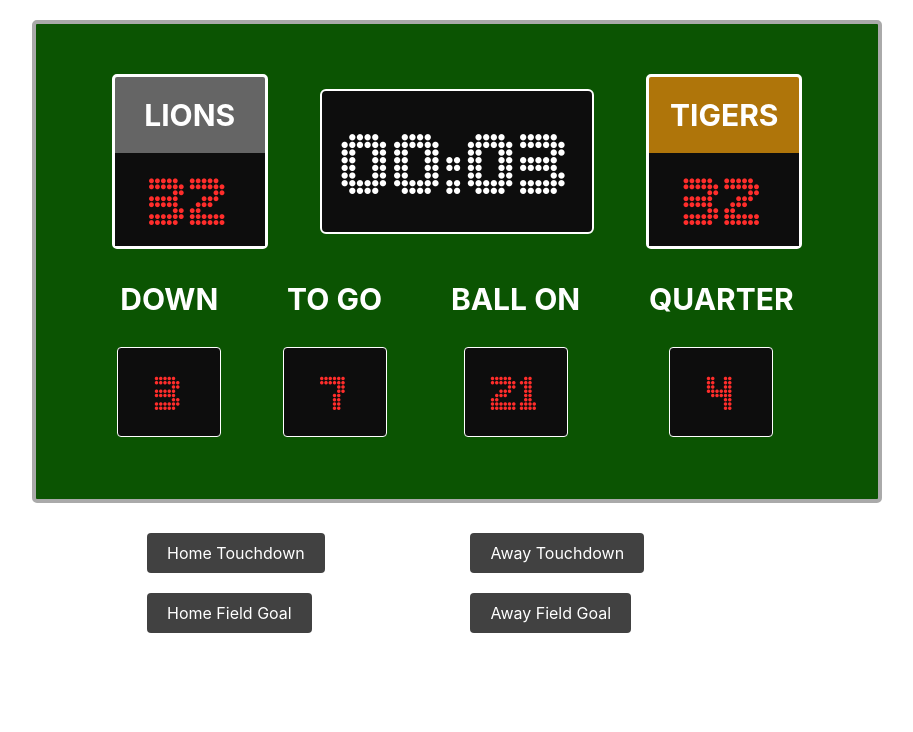
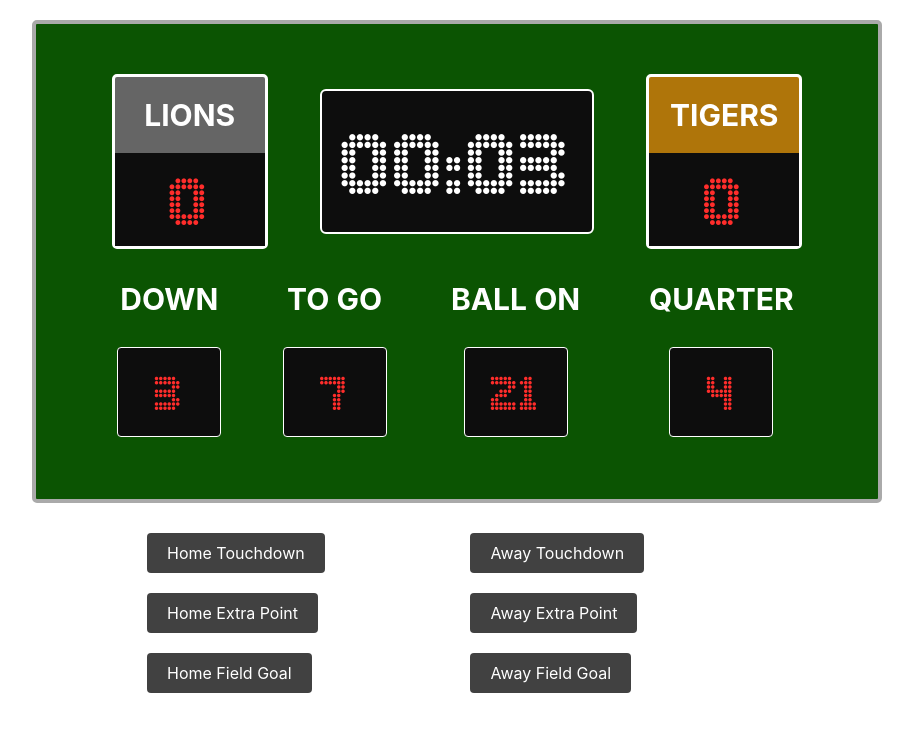
Before and after one commit to bloominstituteoftechnology/react-american-football-scoreboard, a React (Create React App) app: page / in a window 1280 px wide. Shown: the top 732 px of the page, without its empty margins (183-1096 px from the left). Built offline with nearby package versions, Linux system fonts and the light colour scheme; the HTML template or start-up script is replaced by a standard one.

Commit message:
completed project

```diff
--- a/src/App.js
+++ b/src/App.js
@@ -1,11 +1,12 @@
 //TODO: STEP 1 - Import the useState hook.
-import React from "react";
+import React, {useState} from "react";
 import BottomRow from "./BottomRow";
 import "./App.css";
 
 function App() {
   //TODO: STEP 2 - Establish your applictaion's state with some useState hooks.  You'll need one for the home score and another for the away score.
-
+  let [homeScore, setScoreHome] = useState(0);
+  let [awayScore, setScoreAway] = useState(0);
   return (
     <div className="container">
       <section className="scoreboard">
@@ -13,13 +14,13 @@ function App() {
           <div className="home">
             <h2 className="home__name">Lions</h2>
 
-            {/* TODO STEP 3 - We need to change the hardcoded values in these divs to accept dynamic values from our state. */}
-            <div className="home__score">32</div>
+
+            <div className="home__score">{homeScore}</div>
           </div>
           <div className="timer">00:03</div>
           <div className="away">
             <h2 className="away__name">Tigers</h2>
-            <div className="away__score">32</div>
+            <div className="away__score">{awayScore}</div>
           </div>
         </div>
         <BottomRow />
@@ -28,12 +29,36 @@ function App() {
         <div className="homeButtons">
 
           {/* TODO STEP 4 - Now we need to attach our state setter functions to click listeners. */}
-          <button className="homeButtons__touchdown">Home Touchdown</button>
-          <button className="homeButtons__fieldGoal">Home Field Goal</button>
+          <button className="homeButtons__touchdown" onClick={()=>{
+            setScoreHome(homeScore + 6)
+          }}
+          >Home Touchdown</button>
+
+          <button className="homeButtons__fieldGoal" onClick = {()=>{
+            setScoreHome(homeScore + 1)
+          }}
+          >Home Extra Point</button>
+
+
+          <button className="homeButtons__fieldGoal" onClick = {()=>{
+            setScoreHome(homeScore + 3)
+          }}
+          >Home Field Goal</button>
         </div>
         <div className="awayButtons">
-          <button className="awayButtons__touchdown">Away Touchdown</button>
-          <button className="awayButtons__fieldGoal">Away Field Goal</button>
+          <button className="awayButtons__touchdown" onClick = {()=>{
+            setScoreAway(awayScore + 6)
+          }}
+          >Away Touchdown</button>
+
+          <button className="awayButtons__touchdown" onClick = {()=>{
+            setScoreAway(awayScore + 1)
+          }}
+          >Away Extra Point</button>
+          <button className="awayButtons__fieldGoal" onClick = {()=>{
+            setScoreAway(awayScore + 3)
+          }}
+          >Away Field Goal</button>
         </div>
       </section>
     </div>
```
